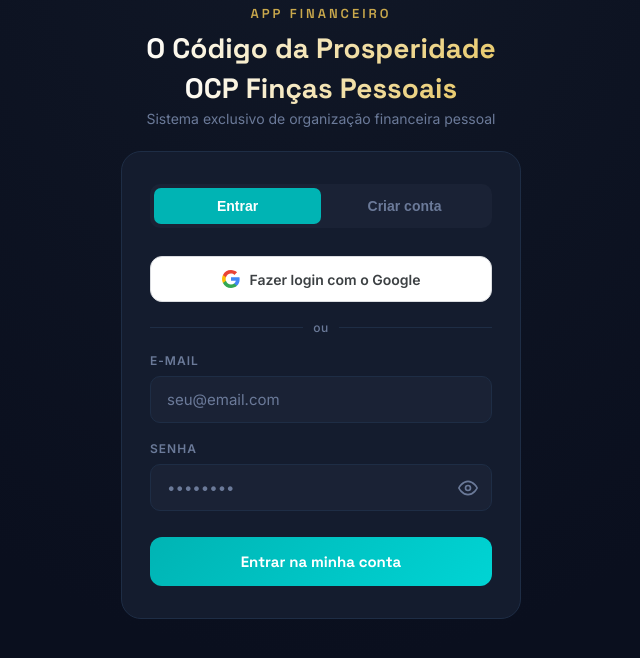
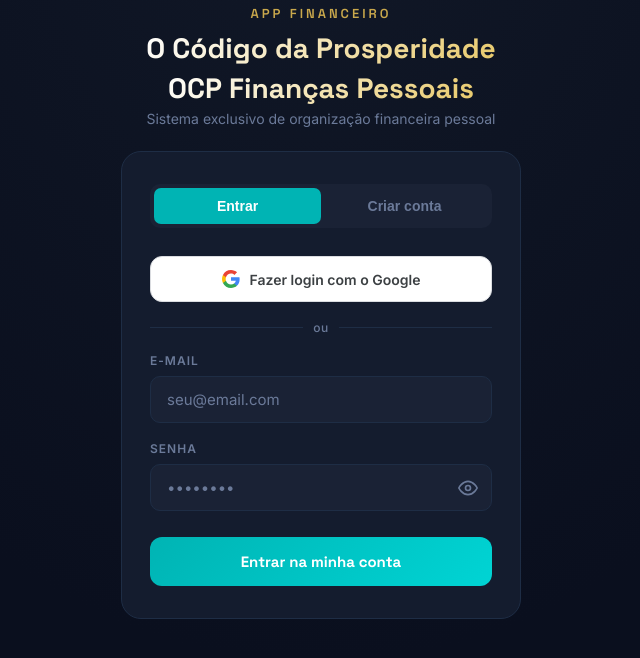
Before and after one commit to ocpfinancaspessoais/app, a website: page Deploy 25-08-2026/index.html in a window 1280 px wide. Shown: the part 128-786 px from the top of the page, without its empty margins (319-959 px from the left). Drawn offline with Linux system fonts and the light colour scheme.

Commit message:
Update index.html

```diff
--- a/Deploy 25-08-2026/index.html
+++ b/Deploy 25-08-2026/index.html
@@ -298,7 +298,7 @@
   </div>
   <div class="login-logo">App Financeiro</div>
   <h1 class="login-title">O Código da Prosperidade</h1>
-  <h2 class="login-title">OCP Finças Pessoais</h2>
+  <h2 class="login-title">OCP Finanças Pessoais</h2>
   <p class="login-sub">Sistema exclusivo de organização financeira pessoal</p>
   <div class="login-card">
     <div class="login-tabs">
```
